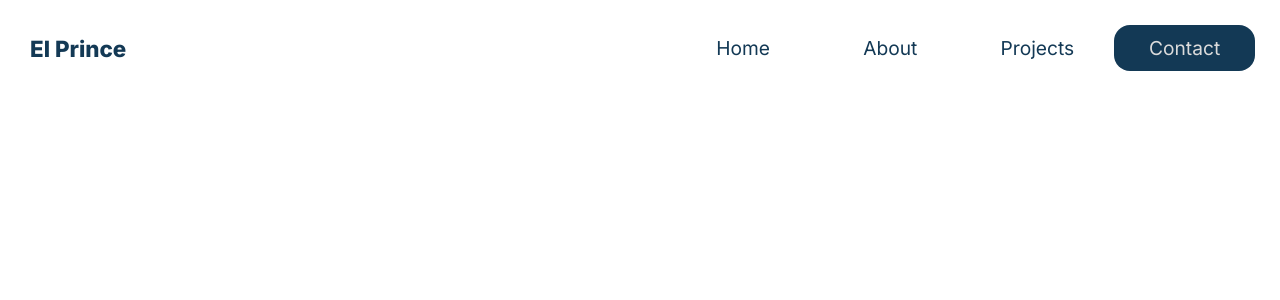
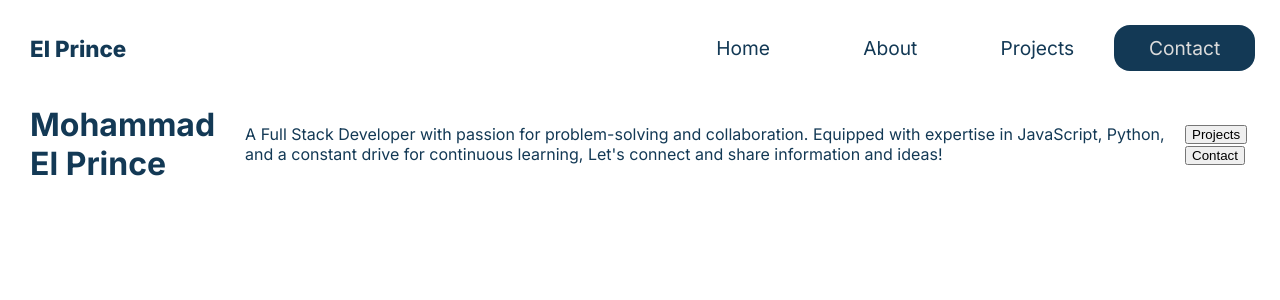
Before and after one commit to elprince-dev/portfolio-simple, a Next.js app: page / in a window 1280 px wide. Shown: the top 300 px of the page. Built offline with nearby package versions, Linux system fonts and the light colour scheme.

Commit message:
Sets the structure of the intro section

```diff
--- a/src/app/page.js
+++ b/src/app/page.js
@@ -1,11 +1,13 @@
 import Image from "next/image";
 import styles from "./page.module.css";
 import Header from "@@/components/header/Header";
+import Intro from "@@/components/intro/Intro";
 
 export default function Home() {
   return (
     <div className="main">
       <Header />
+      <Intro />
     </div>
   );
 }
--- a/src/components/header/header.scss
+++ b/src/components/header/header.scss
@@ -1,6 +1,6 @@
 @use '../../utilities/variables';
 .container {
-    height: 6rem;
+    height: 6rem !important;
     display: flex;
     justify-content: space-between;
     align-items: center;
--- a/src/components/intro/Intro.jsx
+++ b/src/components/intro/Intro.jsx
@@ -0,0 +1,26 @@
+import './intro.scss'
+
+const Intro = () => {
+  return (
+    <div className='container'>
+        <div className="name">
+            <h1>Mohammad El Prince</h1>
+        </div>
+
+        <div className="line"></div>
+
+        <div className="text">
+            <p>
+            A Full Stack Developer with passion for problem-solving and collaboration. Equipped with expertise in JavaScript, Python, and a constant drive for continuous learning, Let's connect and share information and ideas!
+            </p>
+        </div>
+
+        <div className="bottons">
+            <button>Projects</button>
+            <button>Contact</button>
+        </div>
+    </div>
+  )
+}
+
+export default Intro
--- a/src/components/intro/intro.scss
+++ b/src/components/intro/intro.scss
@@ -0,0 +1,3 @@
+.container {
+    height: calc(100vh - 6rem);
+}
```
